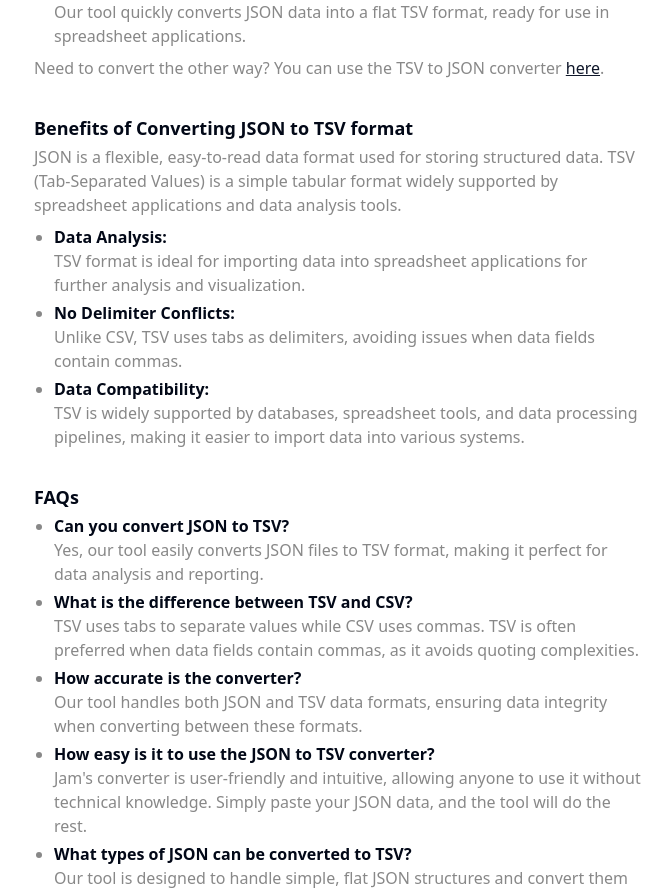
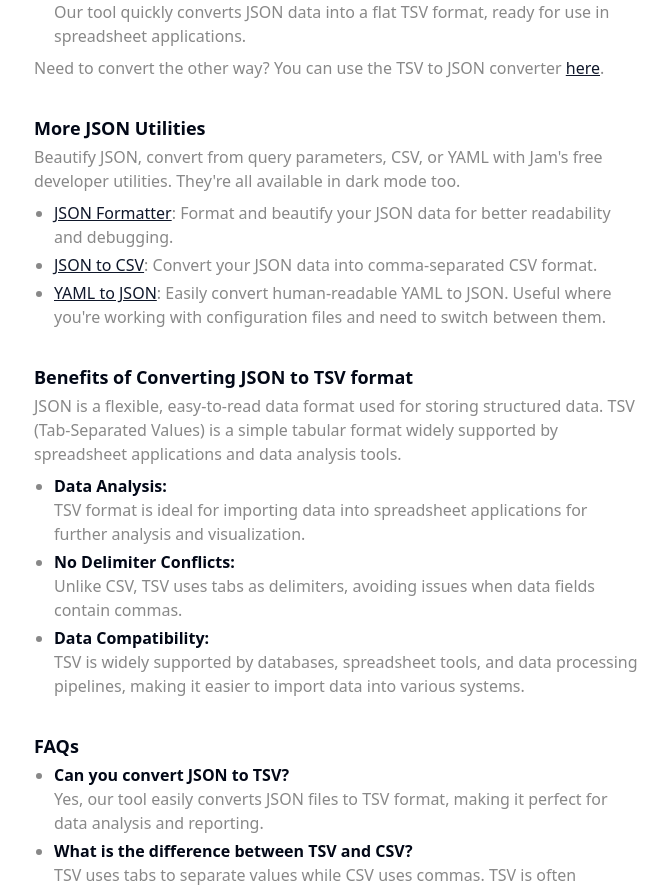
Before and after one commit to jamdotdev/jam-dev-utilities, a Next.js app: page /utilities/json-to-tsv in a window 1280 px wide. Shown: the part 1467-2358 px from the top of the page, without its empty margins (302-974 px from the left). Built offline with nearby package versions, Linux system fonts and the light colour scheme.

Commit message:
chore: update SEO text

```diff
--- a/components/seo/JsonToTsvSEO.tsx
+++ b/components/seo/JsonToTsvSEO.tsx
@@ -53,6 +53,29 @@ export default function JsonToTsvSEO() {
           Need to convert the other way? You can use the TSV to JSON converter{" "}
           <Link href="/utilities/tsv-to-json">here</Link>.
         </p>
+      </section>
+
+      <section>
+        <h2>More JSON Utilities</h2>
+        <p>
+          Beautify JSON, convert from query parameters, CSV, or YAML with Jam's
+          free developer utilities. They're all available in dark mode too.
+        </p>
+        <ul>
+          <li>
+            <Link href="/utilities/json-formatter">JSON Formatter</Link>: Format
+            and beautify your JSON data for better readability and debugging.
+          </li>
+          <li>
+            <Link href="/utilities/json-to-csv">JSON to CSV</Link>: Convert your
+            JSON data into comma-separated CSV format.
+          </li>
+          <li>
+            <Link href="/utilities/yaml-to-json">YAML to JSON</Link>: Easily
+            convert human-readable YAML to JSON. Useful where you're working
+            with configuration files and need to switch between them.
+          </li>
+        </ul>
       </section>
 
       <section>
```
